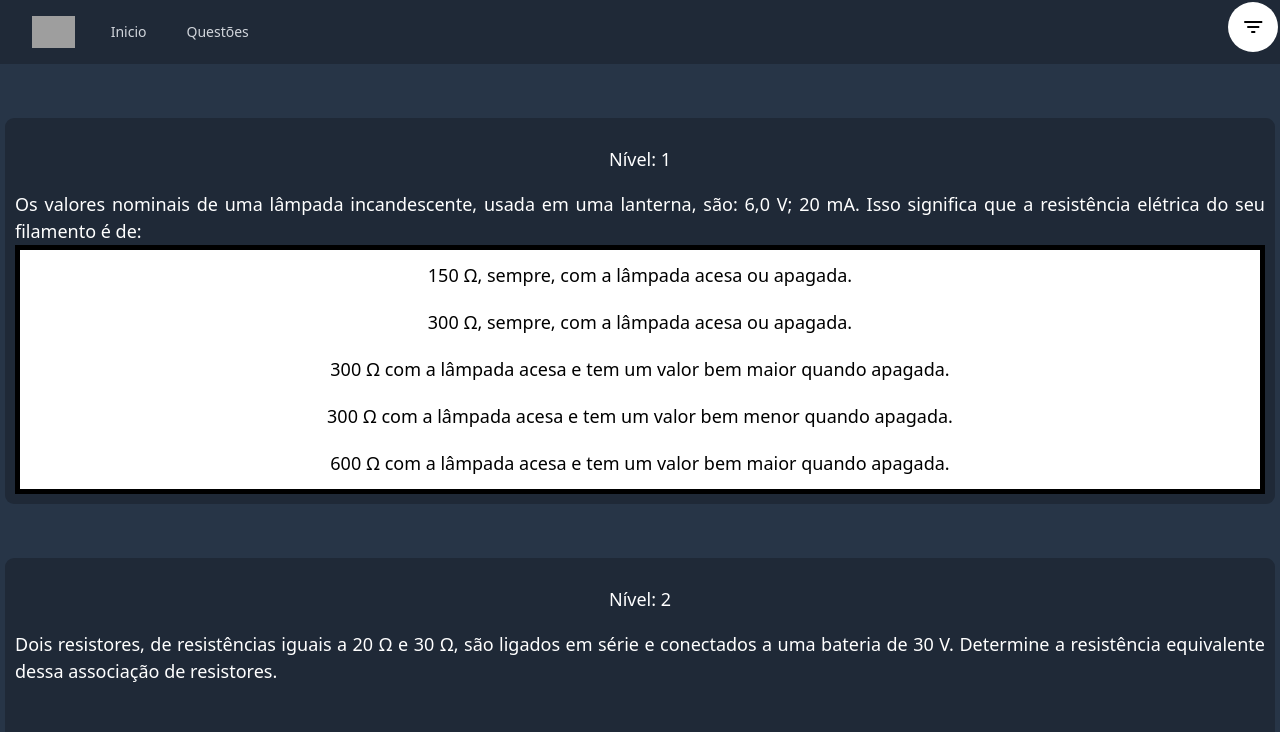
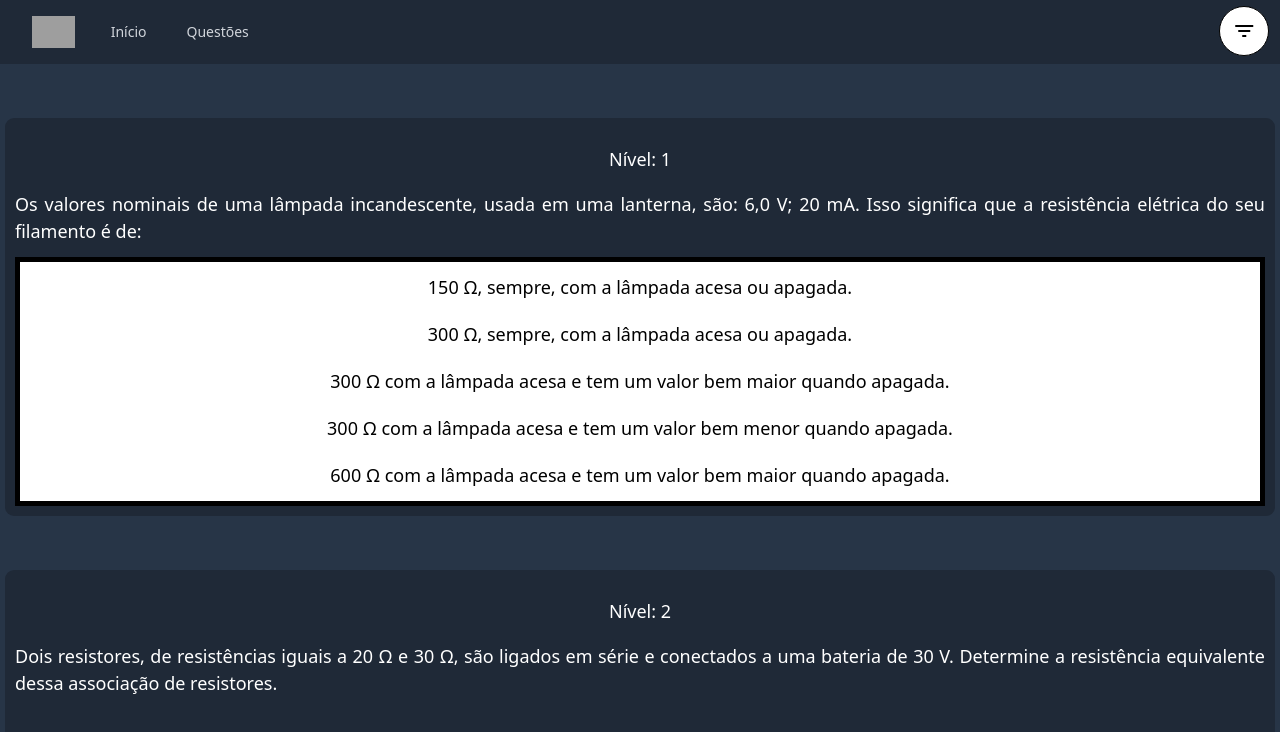
Before and after one commit to JoaoClaudioSilva/certificadora, a Flask app: page /questoes/ in a window 1280 px wide. Shown: the top 732 px of the page. Run offline with Flask 3, Linux system fonts and the light colour scheme; data comes from the database, SQL or seed files in the repository; some libraries are stand-ins or nearby versions; grey boxes are pictures that could not be loaded.

Commit message:
Add files via upload

```diff
--- a/static/questoes.css
+++ b/static/questoes.css
@@ -30,14 +30,12 @@
 
 #botao_filtro{
     background-color: white;
-    border: 0;
+    border: 1px solid black;
     border-radius: 50%;
     height: 50px;
     width: 50px;
-}
-
-#botao_filtro:hover{
-    background-color:rgb(31, 41, 55);
+    margin-top: 4px;
+    margin-right: 9px;
 }
 
 #opcoes_filtro{
@@ -79,3 +77,7 @@ input[type="button"]{
 body{
     background: rgb(39, 53, 71) ;
 }
+
+p{
+    padding-bottom: 12px;
+}
--- a/templates/base.html
+++ b/templates/base.html
@@ -30,7 +30,7 @@
               </div>
               <div class="hidden sm:ml-6 sm:block">
                 <div class="flex space-x-4">
-                  <a href="{{ url_for('index') }}" class="text-gray-300 hover:bg-gray-700 hover:text-white rounded-md px-3 py-2 text-sm font-medium">Inicio</a>
+                  <a href="{{ url_for('index') }}" class="text-gray-300 hover:bg-gray-700 hover:text-white rounded-md px-3 py-2 text-sm font-medium">Início</a>
                   <a href="{{ url_for('get_questoes') }}" class="text-gray-300 hover:bg-gray-700 hover:text-white rounded-md px-3 py-2 text-sm font-medium">Questões</a>
                   </div>
               </div>
```
